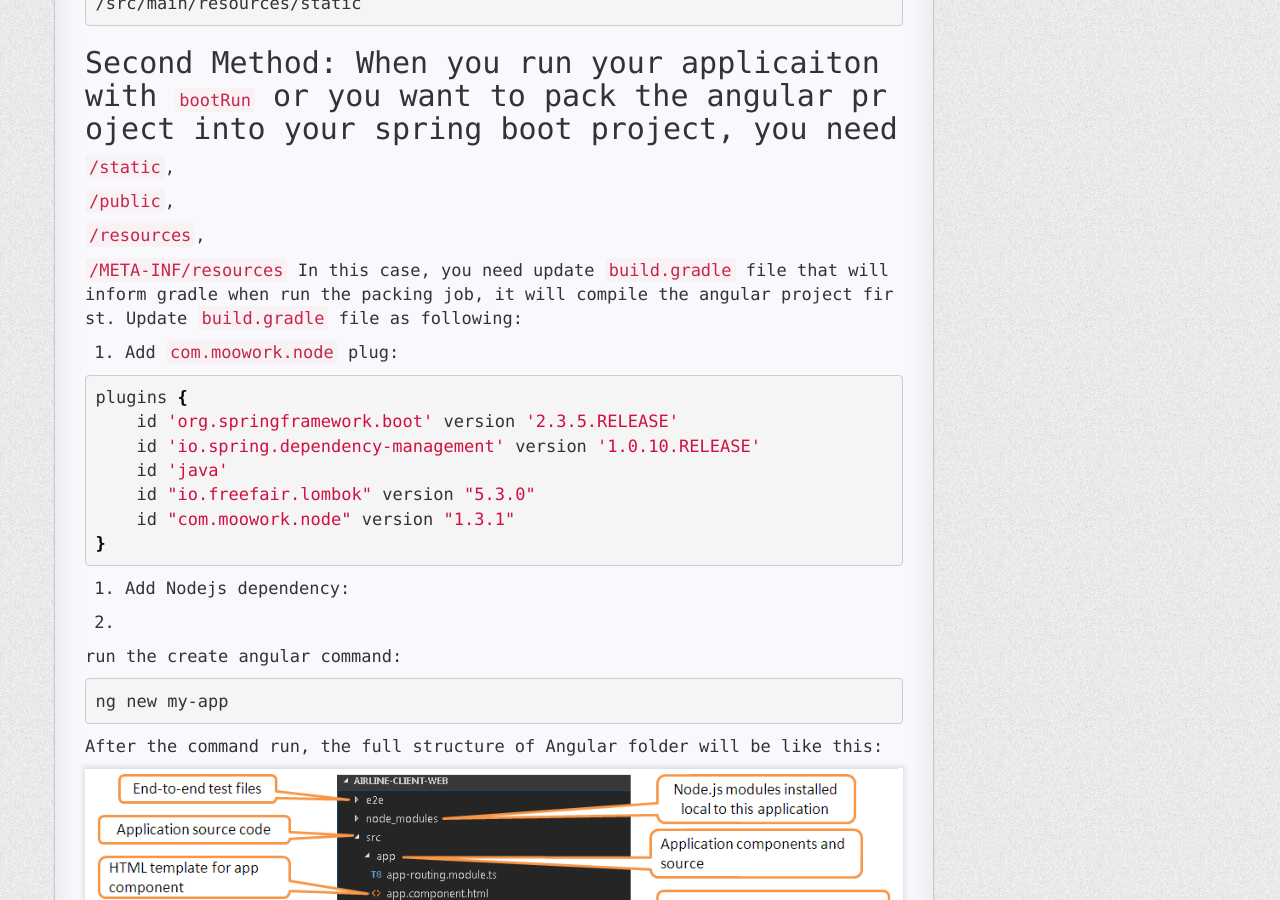
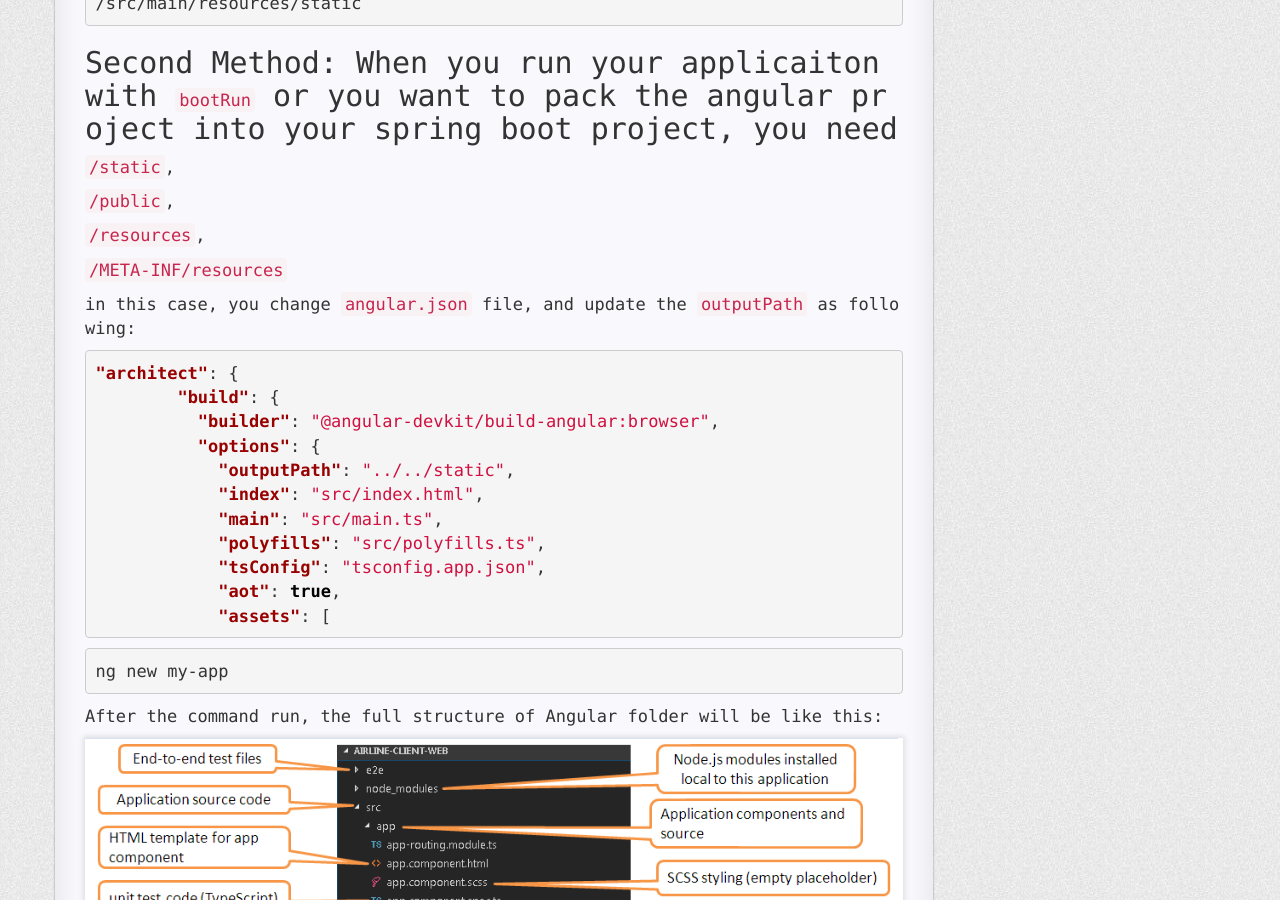
Before and after one commit to R0NGSH3N/r0ngsh3n.github.io, a Jekyll site: the page built from _posts/2020-04-11-angular-spring.md, in a window 1280 px wide and 900 px high, scrolled down 1866 px. Built offline with Jekyll 4.4.1, drawn with Linux system fonts in a browser that asks for light colours; nearby versions of some CDN libraries; comment, search, counter and statistics services are not loaded; a style sheet for code colours, icons or effects is not loaded.

Commit message:
add new articles

```diff
--- a/_posts/2020-04-11-angular-spring.md
+++ b/_posts/2020-04-11-angular-spring.md
@@ -53,7 +53,6 @@ You can create your angular source folder any where, but the compiled code **MUS
 ## First in `src/main/webapp`: run the Angular project with spring boot in `src` folder, this you need to spring boot look up in `src/main/webapp`, this method you don't need gradle, it is good for developing phase
 
 
-
 In this case, you need to use IDE's `run as java applicaion` on SpringBoot Application class, then you "output" your angular files over here, otherwise your angular files will be ignored.
 
 **Basically, you can put your angular project any where, but you need to change the `outputPath` setting in `angular.json` file to let the complied code output to `src/main/webapp` folder**
@@ -86,25 +85,22 @@ since my angular project is in `src/main/static/my-app`, so the `webapp` folder
 `/resources`,
 
 `/META-INF/resources`
-In this case, you need update `build.gradle` file that will inform gradle when run the packing job, it will compile the angular project first. Update `build.gradle` file as following:
 
-1. Add `com.moowork.node` plug:
+in this case, you change `angular.json` file, and update the `outputPath` as following:
 
-~~~groovy
-plugins {
-    id 'org.springframework.boot' version '2.3.5.RELEASE'
-    id 'io.spring.dependency-management' version '1.0.10.RELEASE'
-    id 'java'
-    id "io.freefair.lombok" version "5.3.0"
-    id "com.moowork.node" version "1.3.1"
-}
+~~~json
+"architect": {
+        "build": {
+          "builder": "@angular-devkit/build-angular:browser",
+          "options": {
+            "outputPath": "../../static",
+            "index": "src/index.html",
+            "main": "src/main.ts",
+            "polyfills": "src/polyfills.ts",
+            "tsConfig": "tsconfig.app.json",
+            "aot": true,
+            "assets": [
 ~~~
-
-2. Add Nodejs dependency:
-
-3.
-
-run the create angular command:
 
 ~~~bash
 ng new my-app
```
Also changed, not shown: _posts/2018-04-15-webclient.md (line endings or trailing spaces).
